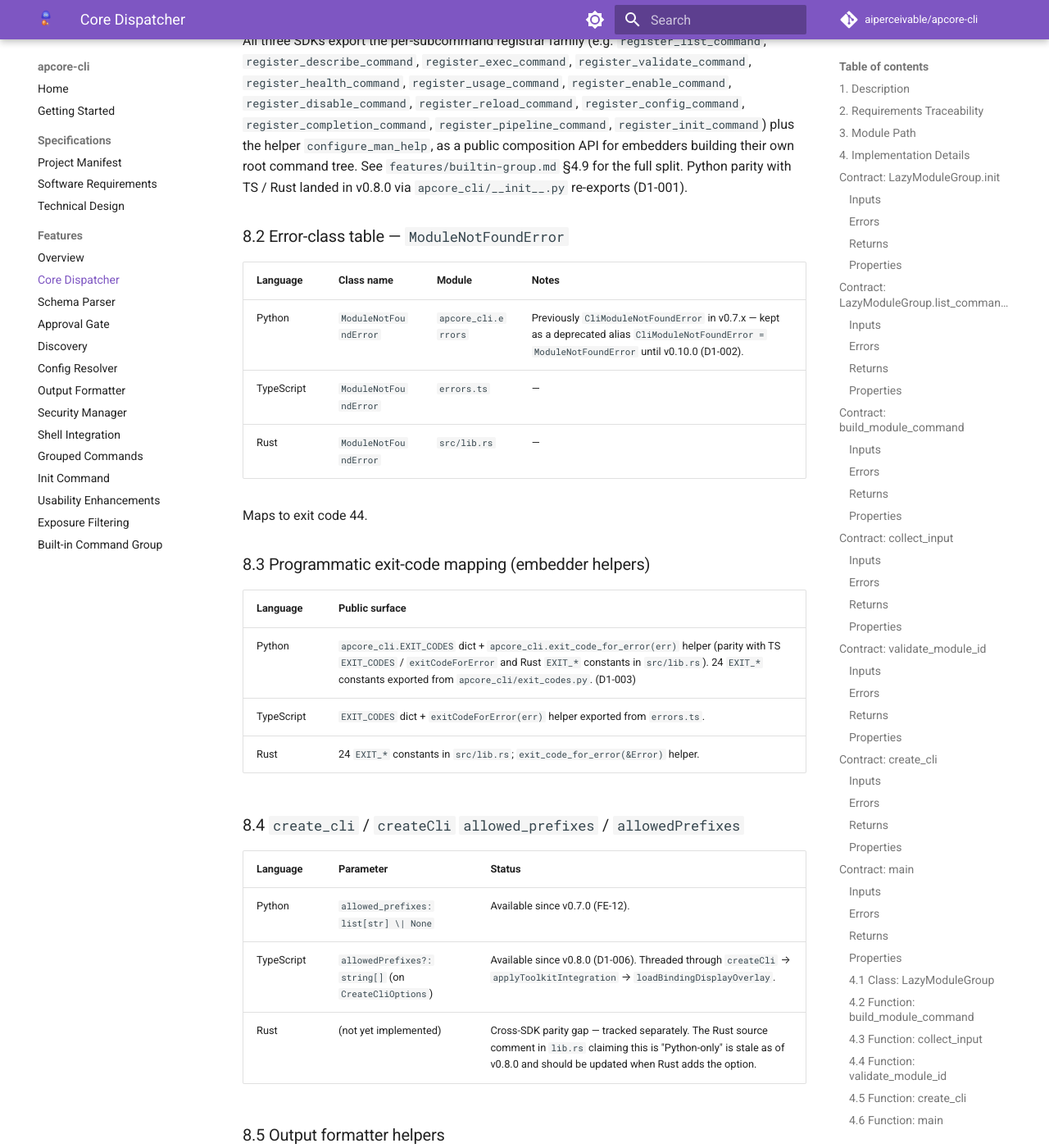
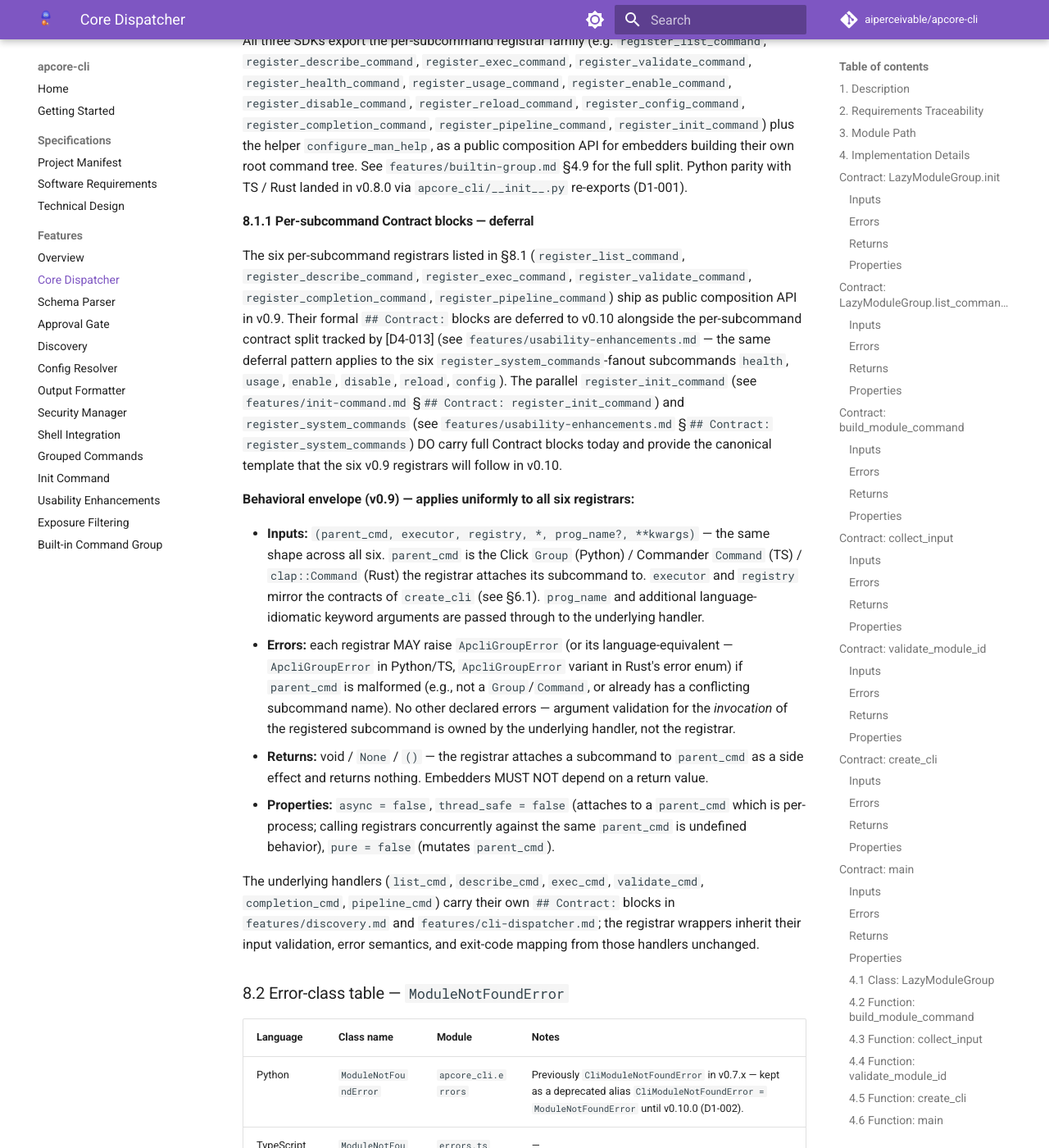
Before and after one commit to aiperceivable/apcore-cli, an MkDocs documentation site: the page built from docs/features/core-dispatcher.md, in a window 1280 px wide and 1400 px high, scrolled down 14750 px. Shown: the whole window at 82% size. Built offline with MkDocs 1.6.1 and Material for MkDocs 9.7.7, drawn with Linux system fonts in a browser that asks for light colours; comment, search, counter and statistics services are not loaded.

Commit message:
docs: align v0.9 specs with implementation reality (D4-W1, D10-W2, D10-W3, D10-W4)
- [D4-W1] core-dispatcher.md §8.1.1: add deferral note covering the six
  per-subcommand registrars (list/describe/exec/validate/completion/pipeline)
  with a shared behavioral envelope; full per-symbol Contract blocks tracked
  for v0.10 alongside the D4-013 system-commands split.
- [D10-W2] security.md AuditLogger.log_execution: drop the stale Rust note
  claiming a 4-parameter Result-collapsed signature; confirm all three SDKs
  use the same 5-parameter (module_id, input_data, status, exit_code,
  duration_ms) shape.
- [D10-W3] output-formatter.md: add a Rust-idiom note to format_module_list
  and format_module_detail (Rust returns String; callers println!),
  mirroring the existing note on format_exec_result.
- [D10-W4] security.md §4.2: document ConfigEncryptor constructor
  fallibility — Rust ConfigEncryptor::new() returns Result, Python/TS
  defer the same validation to the first store()/retrieve() call.

Co-Authored-By: Claude Opus 4.7 (1M context) <noreply@anthropic.com>

```diff
--- a/docs/features/core-dispatcher.md
+++ b/docs/features/core-dispatcher.md
@@ -435,6 +435,24 @@ This appendix enumerates the public symbols that embedders may rely on, with eac
 
 All three SDKs export the per-subcommand registrar family (e.g. `register_list_command`, `register_describe_command`, `register_exec_command`, `register_validate_command`, `register_health_command`, `register_usage_command`, `register_enable_command`, `register_disable_command`, `register_reload_command`, `register_config_command`, `register_completion_command`, `register_pipeline_command`, `register_init_command`) plus the helper `configure_man_help`, as a public composition API for embedders building their own root command tree. See `features/builtin-group.md` §4.9 for the full split. Python parity with TS / Rust landed in v0.8.0 via `apcore_cli/__init__.py` re-exports (D1-001).
 
+<!-- Audit D4-W1 (2026-05-12): Six discovery-family registrars listed above ship as public
+     composition API in v0.9 without per-symbol Contract blocks. Mirrors the deferral pattern
+     used for register_system_commands at usability-enhancements.md (D4-013). Full per-subcommand
+     Contract split is tracked for v0.10. -->
+
+#### 8.1.1 Per-subcommand Contract blocks — deferral
+
+The six per-subcommand registrars listed in §8.1 (`register_list_command`, `register_describe_command`, `register_exec_command`, `register_validate_command`, `register_completion_command`, `register_pipeline_command`) ship as public composition API in v0.9. Their formal `## Contract:` blocks are deferred to v0.10 alongside the per-subcommand contract split tracked by [D4-013] (see `features/usability-enhancements.md` — the same deferral pattern applies to the six `register_system_commands`-fanout subcommands `health`, `usage`, `enable`, `disable`, `reload`, `config`). The parallel `register_init_command` (see `features/init-command.md` §`## Contract: register_init_command`) and `register_system_commands` (see `features/usability-enhancements.md` §`## Contract: register_system_commands`) DO carry full Contract blocks today and provide the canonical template that the six v0.9 registrars will follow in v0.10.
+
+**Behavioral envelope (v0.9) — applies uniformly to all six registrars:**
+
+- **Inputs:** `(parent_cmd, executor, registry, *, prog_name?, **kwargs)` — the same shape across all six. `parent_cmd` is the Click `Group` (Python) / Commander `Command` (TS) / `clap::Command` (Rust) the registrar attaches its subcommand to. `executor` and `registry` mirror the contracts of `create_cli` (see §6.1). `prog_name` and additional language-idiomatic keyword arguments are passed through to the underlying handler.
+- **Errors:** each registrar MAY raise `ApcliGroupError` (or its language-equivalent — `ApcliGroupError` in Python/TS, `ApcliGroupError` variant in Rust's error enum) if `parent_cmd` is malformed (e.g., not a `Group`/`Command`, or already has a conflicting subcommand name). No other declared errors — argument validation for the *invocation* of the registered subcommand is owned by the underlying handler, not the registrar.
+- **Returns:** void / `None` / `()` — the registrar attaches a subcommand to `parent_cmd` as a side effect and returns nothing. Embedders MUST NOT depend on a return value.
+- **Properties:** `async = false`, `thread_safe = false` (attaches to a `parent_cmd` which is per-process; calling registrars concurrently against the same `parent_cmd` is undefined behavior), `pure = false` (mutates `parent_cmd`).
+
+The underlying handlers (`list_cmd`, `describe_cmd`, `exec_cmd`, `validate_cmd`, `completion_cmd`, `pipeline_cmd`) carry their own `## Contract:` blocks in `features/discovery.md` and `features/cli-dispatcher.md`; the registrar wrappers inherit their input validation, error semantics, and exit-code mapping from those handlers unchanged.
+
 ### 8.2 Error-class table — `ModuleNotFoundError`
 
 | Language | Class name | Module | Notes |
```
Also changed, not shown: docs/features/output-formatter.md (+2 -0 lines), docs/features/security.md (+3 -1 lines).
